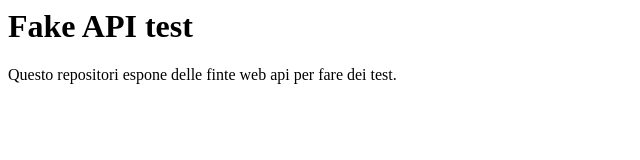
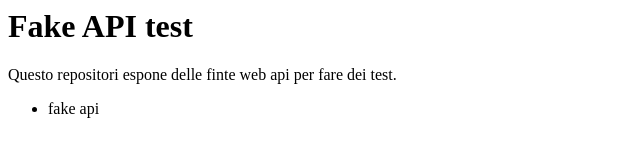
Before and after one commit to Bambace/fake-api-test-react, a plain HTML site: page index.html in a window 1280 px wide. Shown: the full height of the page, 0-640 px from the left. Drawn offline with Linux system fonts and the light colour scheme.

Commit message:
Update index.html

```diff
--- a/index.html
+++ b/index.html
@@ -2,6 +2,8 @@
   <body>
     <h1>Fake API test</h1>
     <p>Questo repositori espone delle finte web api per fare dei test.</p>
-
+    <ul>
+    <li><a href:"https://bambace.github.io/fake-api-test-react/book.json"> fake api</a></li>
+    </ul>
   </body>
 </html>
```
